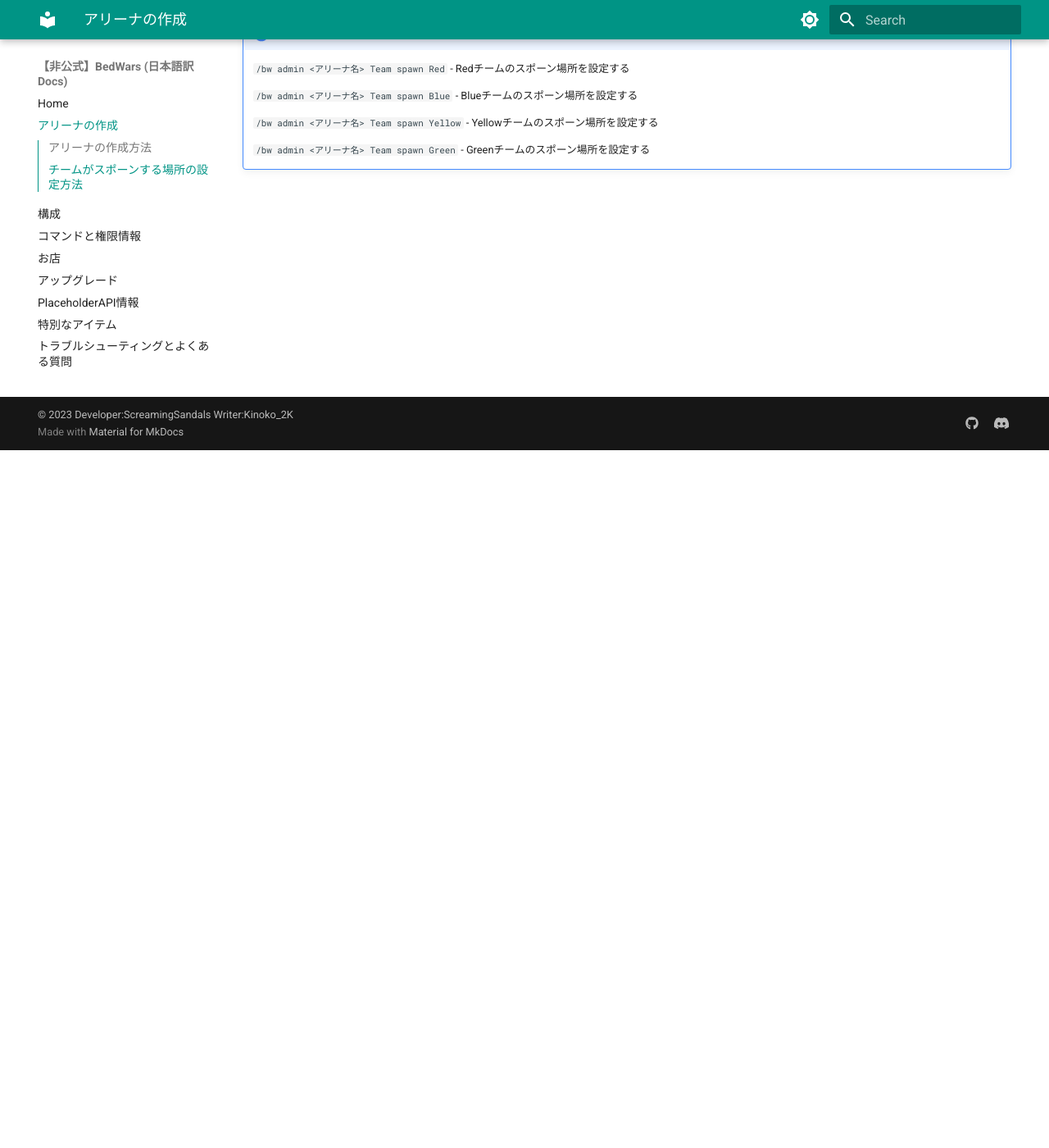
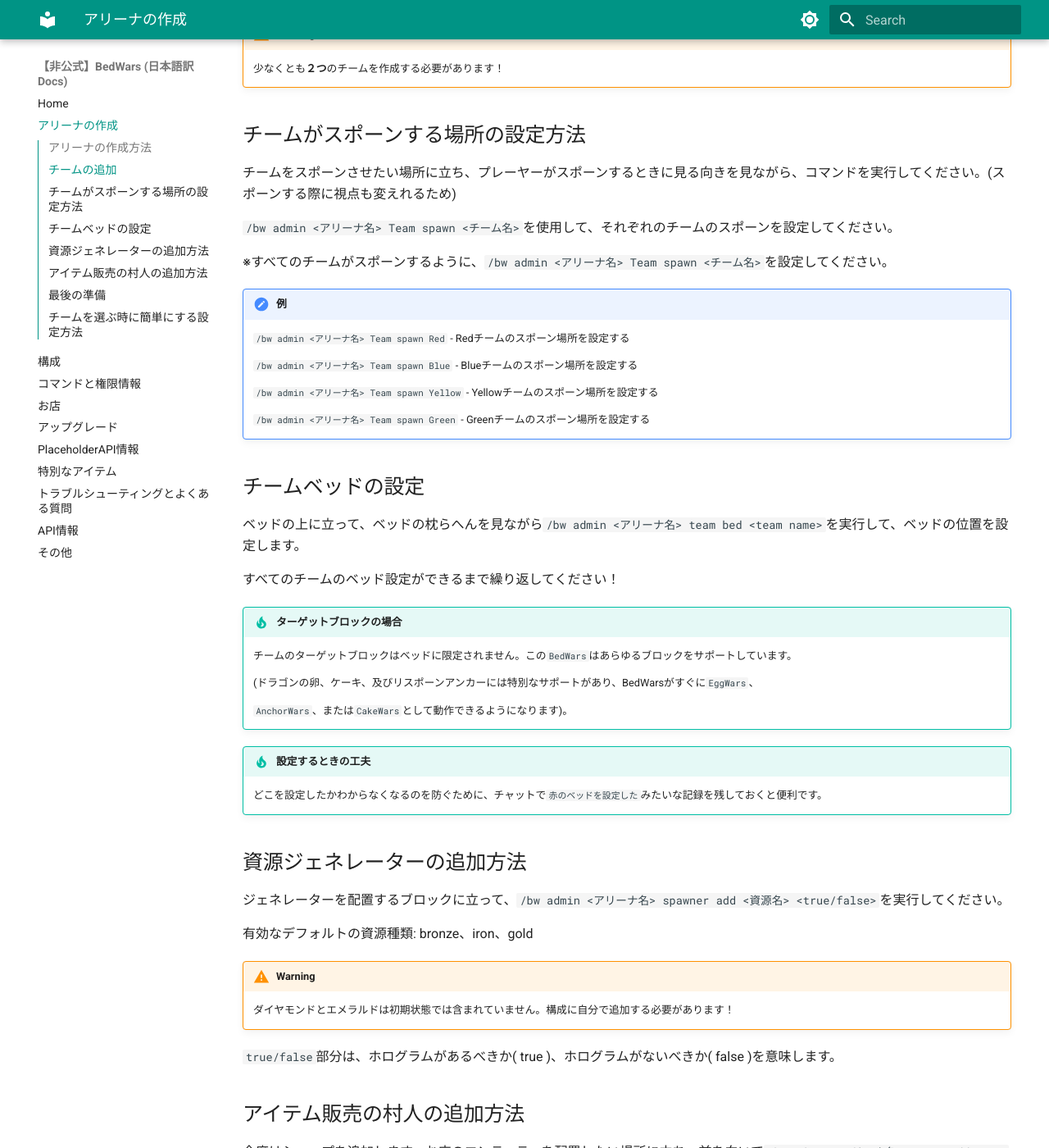
Before and after one commit to kinoko2k/BedWars_ja_docs, an MkDocs documentation site: the page built from docs/arena.md, in a window 1280 px wide and 1400 px high, scrolled down 851 px. Shown: the whole window at 82% size. Built offline with MkDocs 1.6.1 and Material for MkDocs 9.7.7, drawn with Linux system fonts in a browser that asks for light colours; some of the changed text lies outside the part shown.

Commit message:
Docs: Update arena

```diff
--- a/docs/arena.md
+++ b/docs/arena.md
@@ -19,6 +19,18 @@
 
     `pos1`はアリーナの一角であり、`pos2`を指定する際はアリーナの`pos1`の反対側の角です。
 
+## チームの追加
+
+今度はチームを追加します。チームを追加するには、`/bw admin <アリーナ名> team add <チーム名> <チーム色> <チームの人数>`を実行してください。
+
+色には、[TeamColor](https://jd.screamingsandals.org/sbw-0-2-x/BedWars-API/org/screamingsandals/bedwars/api/TeamColor.html)列挙型、`RED`、`BLUE`、`GREEN`、`YELLOW`などを使用できます。
+
+`MAGENTA`,`PINK`,`LIME`,`BLACK`,`WHITE`,`ORANGE`,`LIGHT_GRAY`,`GRAY`,`LIGHT_BLUE`,`CYAN`,`BROWN`
+
+!!! Warning
+
+    少なくとも**２つ**のチームを作成する必要があります！
+
 ## チームがスポーンする場所の設定方法
 
 チームをスポーンさせたい場所に立ち、プレーヤーがスポーンするときに見る向きを見ながら、コマンドを実行してください。(スポーンする際に視点も変えれるため)
@@ -36,3 +48,86 @@
     `/bw admin <アリーナ名> Team spawn Yellow` - Yellowチームのスポーン場所を設定する
 
     `/bw admin <アリーナ名> Team spawn Green` - Greenチームのスポーン場所を設定する
+
+## チームベッドの設定
+
+ベッドの上に立って、ベッドの枕らへんを見ながら`/bw admin <アリーナ名> team bed <team name>`を実行して、ベッドの位置を設定します。
+
+すべてのチームのベッド設定ができるまで繰り返してください！
+
+!!! tip "ターゲットブロックの場合"
+
+    チームのターゲットブロックはベッドに限定されません。この`BedWars`はあらゆるブロックをサポートしています。
+
+    (ドラゴンの卵、ケーキ、及びリスポーンアンカーには特別なサポートがあり、BedWarsがすぐに`EggWars`、
+
+    `AnchorWars`、または`CakeWars`として動作できるようになります)。
+
+!!! tip "設定するときの工夫"
+
+    どこを設定したかわからなくなるのを防ぐために、チャットで`赤のベッドを設定した`みたいな記録を残しておくと便利です。
+
+## 資源ジェネレーターの追加方法
+
+ジェネレーターを配置するブロックに立って、`/bw admin <アリーナ名> spawner add <資源名> <true/false>`を実行してください。
+
+有効なデフォルトの資源種類: bronze、iron、gold
+
+!!! Warning
+
+    ダイヤモンドとエメラルドは初期状態では含まれていません。構成に自分で追加する必要があります！
+
+`true/false`部分は、ホログラムがあるべきか( true )、ホログラムがないべきか( false )を意味します。
+
+## アイテム販売の村人の追加方法
+
+今度はショップを追加します。お店のエンティティを配置したい場所に立ち、前を向いて`/bw admin <アリーナ名> store add <エンティティまたはVillager> [file with shop] [use main shop]`を実行します。
+
+(最後の[file with shop]と[use main shop]は書かなくても大丈夫です。)
+
+!!! info "お店のエンティティタイプについて"
+
+    ストアとして別のエンティティを使用したい場合は、次のコマンドを実行してください。
+
+    `/bw admin <アリーナ名> store type <エンティティ名>`
+
+    これにより、ストアのエンティティ タイプ (村人、馬、牛など) が設定されます。
+
+    スキンを備えたプレイヤーを店主にしたい場合は、次のコマンドを実行してください。
+
+    `/bw admin <アリーナ名> store type Player:skinname`
+
+    村人を設定する場合
+
+    `/bw admin <アリーナ名> store add Villager`
+
+## 最後の準備
+
+`/bw admin <アリーナ名> lobby`を実行して、アリーナのロビーの場所を追加します！
+
+`/bw admin <アリーナ名> spec`を実行して、アリーナのスペクテイターのスポーン位置を追加します！
+
+!!! info "設定するときのおすすめポイント"
+
+    Lobby場所は、スペクテイタースポーン場所の上が一番いいかも？(地面を作ってください。)
+
+    スペクテイタースポーンは、Lobbyの下の方がいいかも？(景観的に)
+
+
+最後になりましたが、絶対に、アリーナの保存を行ってください！`/bw admin <アリーナ名> save`
+
+!!! Warning "絶対してね？"
+
+    アリーナの保存をしないと、設定がパーになるので絶対保存してくださいね！
+
+    `/bw admin <アリーナ名> save`
+
+## チームを選ぶ時に簡単にする設定方法
+
+看板を右クリックすることで、簡単に自分のチームを設定することができます！
+
+- 1行目に「BedWars」または「BWGame」と書きます。
+- 2行目に参加するアリーナ名を書きます。
+- 最初の看板の更新では、ゲームに参加することになります！
+
+`leave`または、アリーナ名の代わりの単語を書いて退出することができる看板を作成できます。
```
